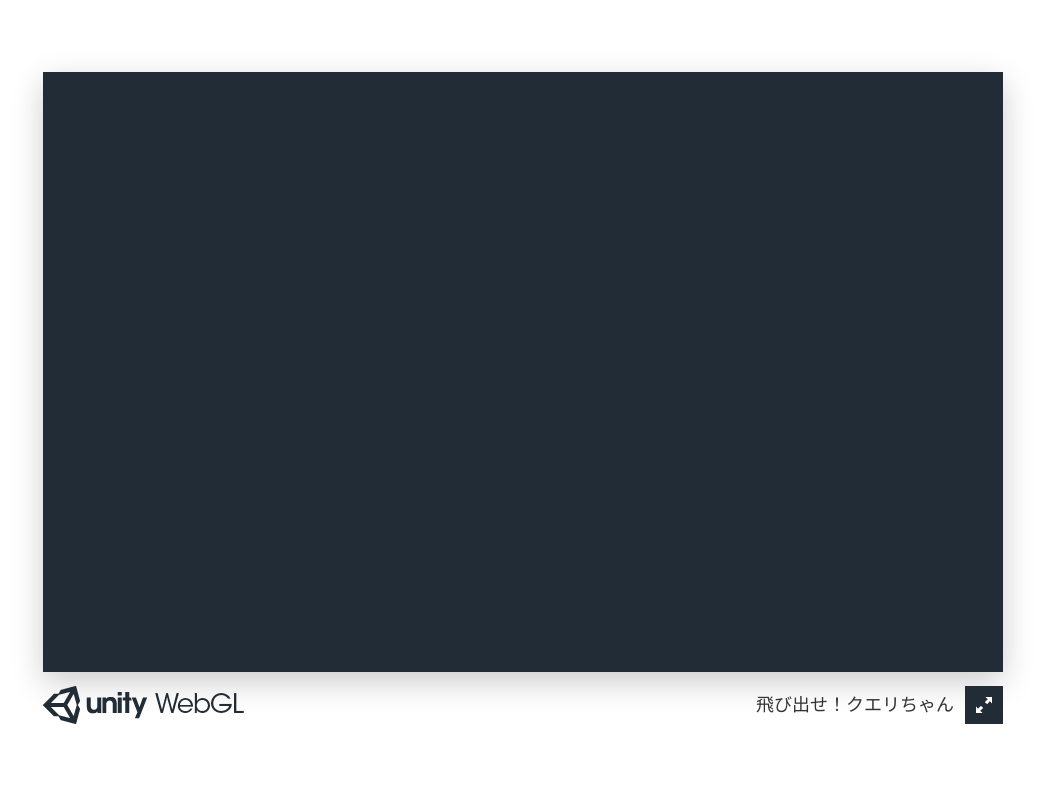
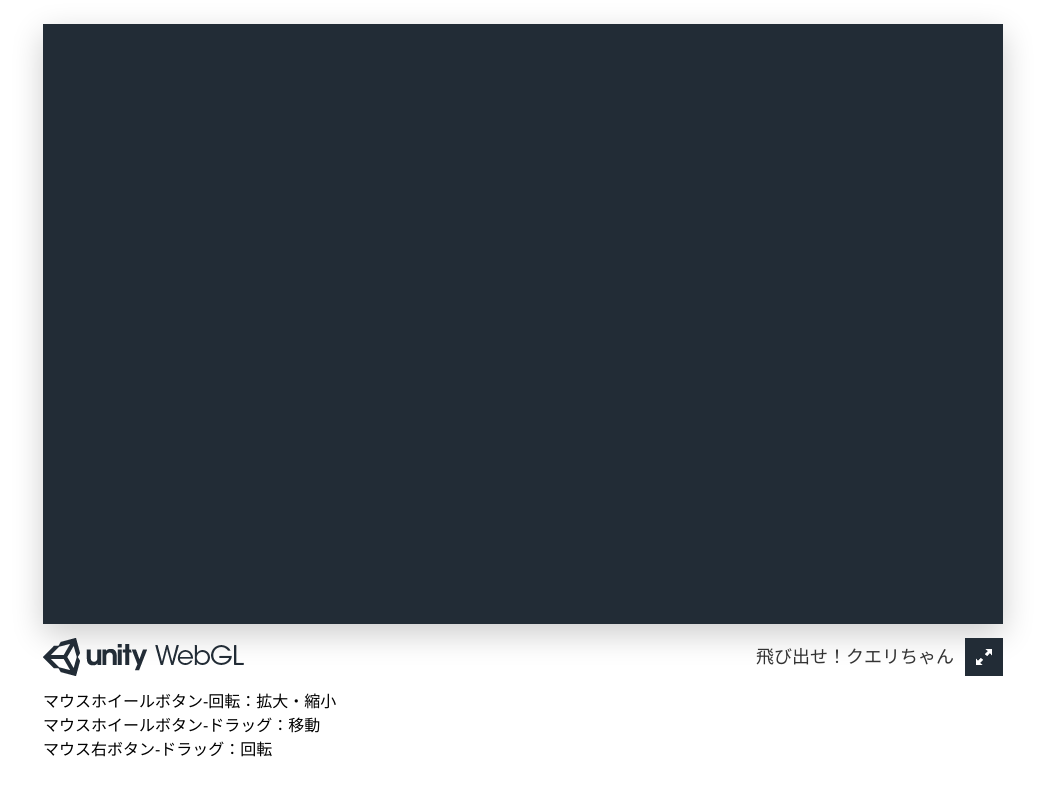
Before and after one commit to onotchi/TobidaseQuery, a plain HTML site: page index.html in a window 1280 px wide. Shown: the whole page, without its empty margins (117-1162 px from the left). Drawn offline with Linux system fonts and the light colour scheme; no server answers.

Commit message:
操作説明追加

```diff
--- a/index.html
+++ b/index.html
@@ -15,6 +15,14 @@
       <div class="logo"></div>
       <div class="fullscreen"><img src="TemplateData/fullscreen.png" width="38" height="38" alt="Fullscreen" title="Fullscreen" onclick="SetFullscreen(1);" /></div>
       <div class="title">飛び出せ！クエリちゃん</div>
+      <p>
+      <br>
+      <div>
+      マウスホイールボタン-回転：拡大・縮小
+      <br>マウスホイールボタン-ドラッグ：移動
+      <br>マウス右ボタン-ドラッグ：回転
+      </div>
+      </p>
     </div>
     <script type='text/javascript'>
   var Module = {
```
